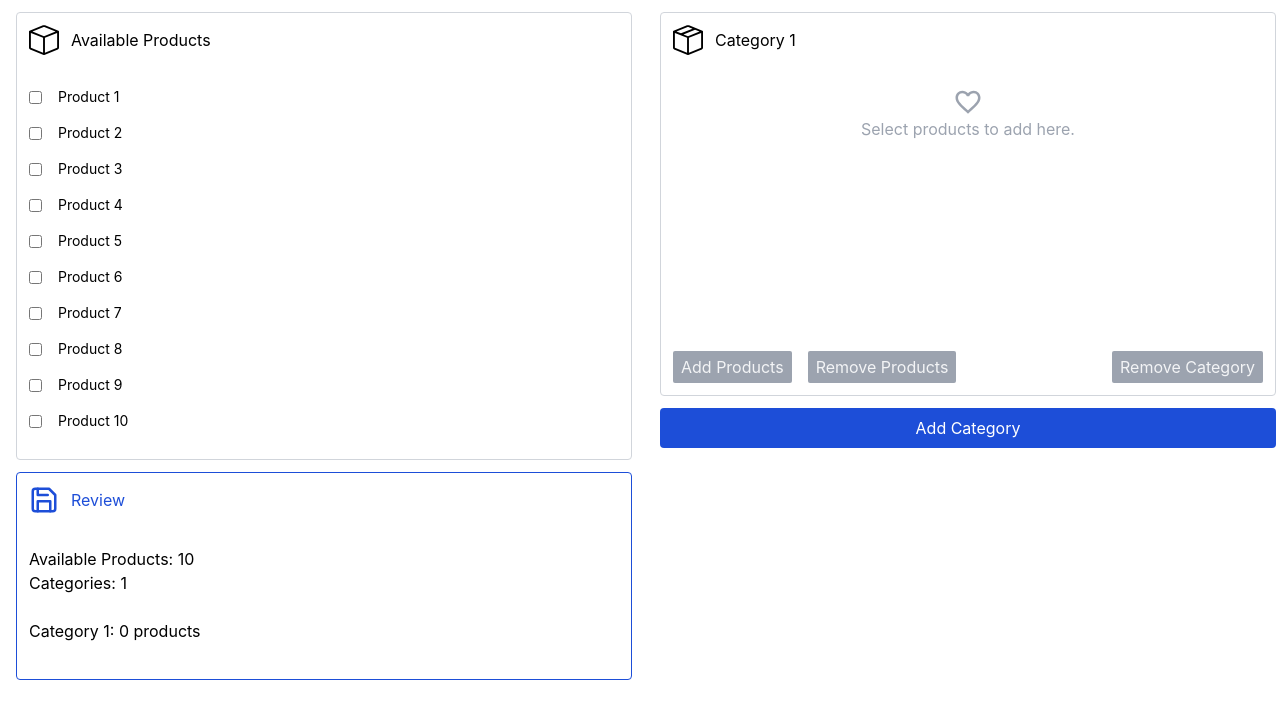
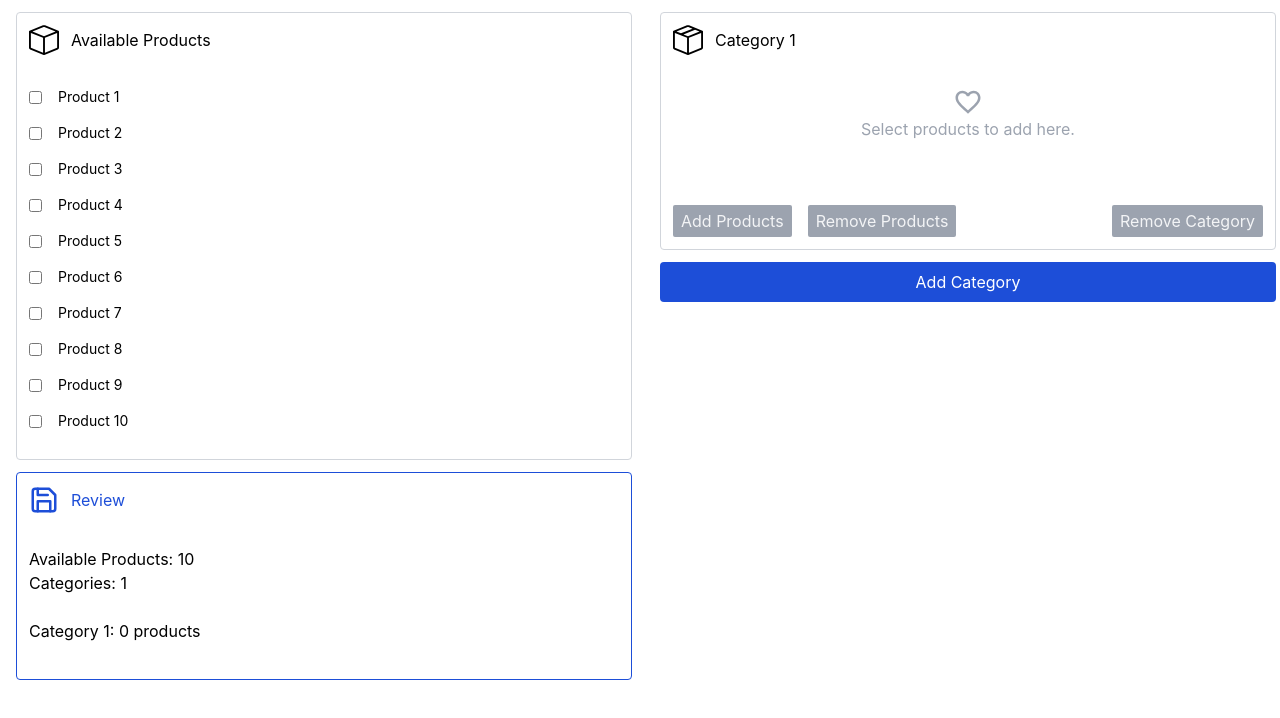
Before and after one commit to gucal/product-management, a Next.js app: page / in a window 1280 px wide. Shown: the top 718 px of the page. Built offline with nearby package versions, Linux system fonts and the light colour scheme.

Commit message:
design changes

```diff
--- a/components/Category.js
+++ b/components/Category.js
@@ -100,7 +100,7 @@ function Category({ categoryName, categoryID, categoryProducts }) {
   }
 
   return (
-    <div className="flex flex-col justify-between p-3 border border-gray-300 rounded h-full">
+    <div className="flex flex-col justify-between p-3 border border-gray-300 rounded">
       <div>
         <div>
           <span className="flex items-center">
@@ -108,6 +108,16 @@ function Category({ categoryName, categoryID, categoryProducts }) {
             {categoryName}
           </span>
         </div>
+        {categoryProducts.length < 1 && (
+          <div className="flex flex-col items-center mt-8 text-gray-400">
+            <div>
+              <MdOutlineFavoriteBorder size={30} />
+            </div>
+            <div>
+              <span>Select products to add here.</span>
+            </div>
+          </div>
+        )}
         <div className="mt-8">
           {categoryProducts.map((product, index) => (
             <div key={index} className="my-4">
@@ -123,19 +133,9 @@ function Category({ categoryName, categoryID, categoryProducts }) {
               </div>
             </div>
           ))}
-          {categoryProducts.length < 1 && (
-            <div className="flex flex-col items-center text-gray-400">
-              <div>
-                <MdOutlineFavoriteBorder size={30} />
-              </div>
-              <div>
-                <span>Select products to add here.</span>
-              </div>
-            </div>
-          )}
         </div>
       </div>
-      <div className="flex justify-between">
+      <div className="flex justify-between mt-8">
         <div className="flex space-x-4">
           <button
             disabled={state.selectedProducts.length < 1}
```
